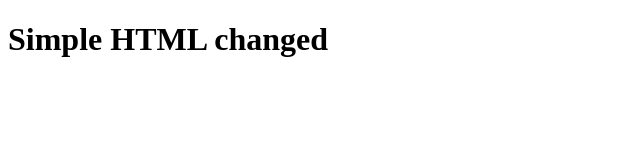
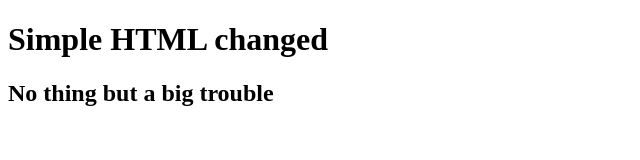
Before and after one commit to ctm-event/git-course, a plain HTML site: page simple.html in a window 1280 px wide. Shown: the whole page, without its empty margins (0-640 px from the left). Drawn offline with Linux system fonts and the light colour scheme.

Commit message:
mb conflicting changes

```diff
--- a/simple.html
+++ b/simple.html
@@ -1,5 +1,6 @@
 <!DOCTYPE html>
 <!-- Add changes begore rebasing conflict -->
+<!-- Some trouble from master branch -->
 <html lang="en">
   <head>
     <meta charset="UTF-8" />
@@ -9,5 +10,6 @@
   </head>
   <body>
     <h1>Simple HTML changed</h1>
+    <h2>No thing but a big trouble</h2>
   </body>
 </html>
```
